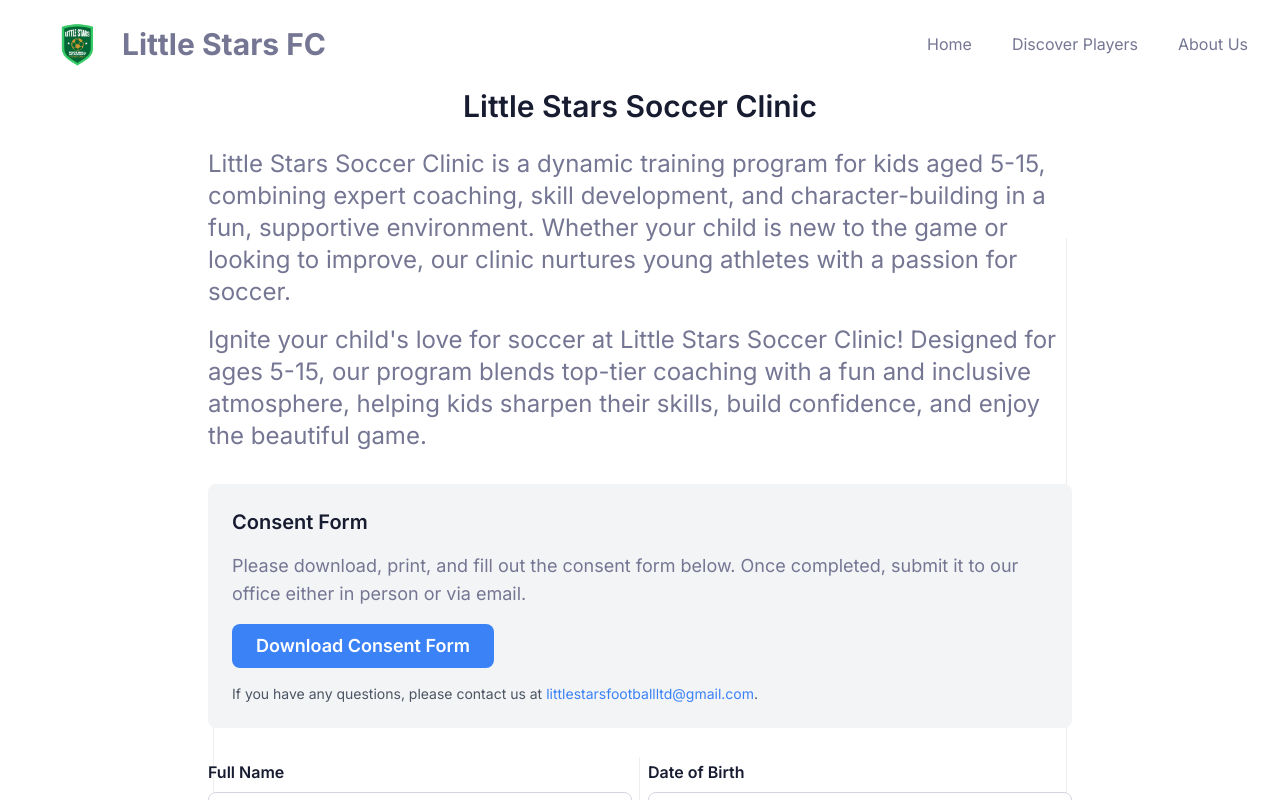
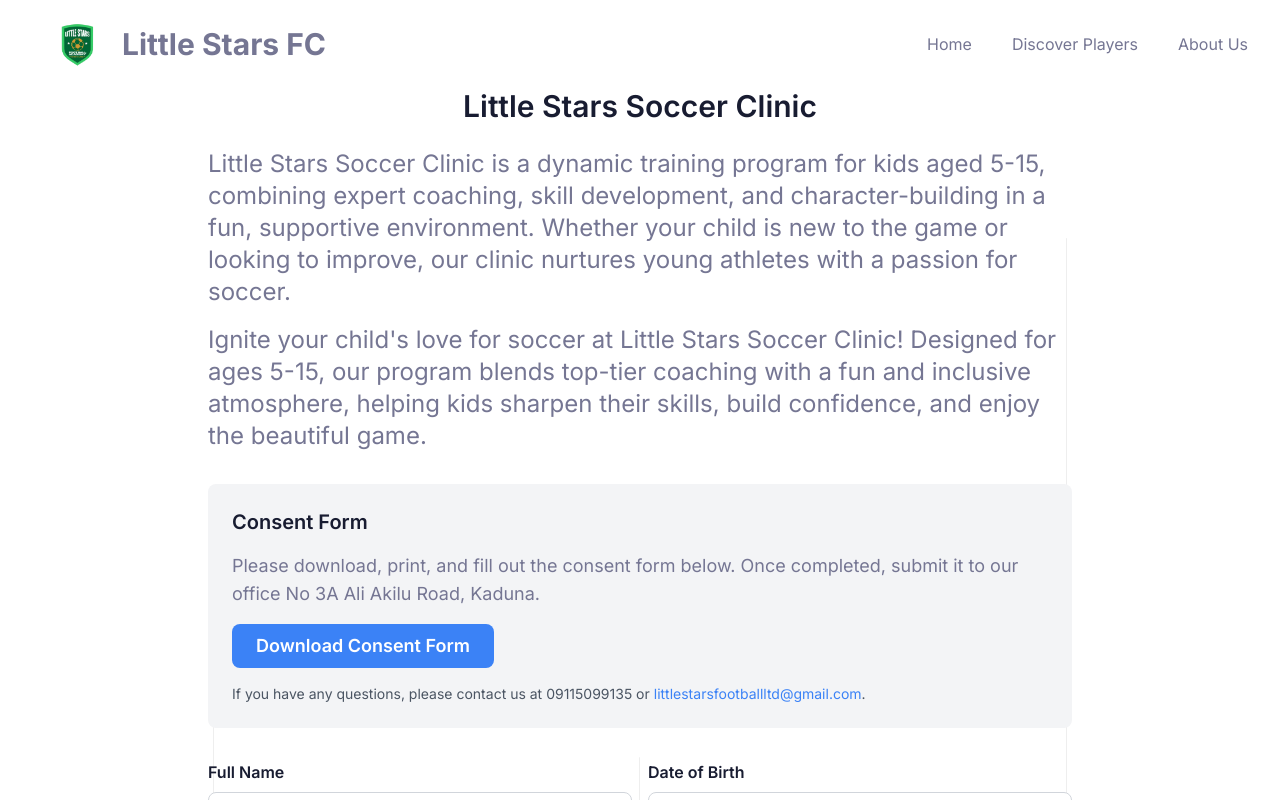
Before and after one commit to itsabubakar/little-stars-academy, a Next.js app: page /clinic in a window 1280 px wide. Shown: the top 800 px of the page. Built offline with nearby package versions, Linux system fonts and the light colour scheme.

Commit message:
Update consent form submission instructions and add video section to About page

```diff
--- a/app/(site)/clinic/page.tsx
+++ b/app/(site)/clinic/page.tsx
@@ -93,17 +93,17 @@ const Page = () => {
           </h3>
           <p className="mb-4 text-lg">
             Please download, print, and fill out the consent form below. Once
-            completed, submit it to our office either in person or via email.
+            completed, submit it to our office No 3A Ali Akilu Road, Kaduna.
           </p>
           <a
-            href="/path/to/consent-form.pdf" // Replace with the actual path to your PDF
+            href="/consent-form.pdf" // Replace with the actual path to your PDF
             download="Little_Stars_Soccer_Clinic_Consent_Form.pdf"
             className="inline-block rounded-lg bg-blue-500 px-6 py-2 text-lg font-semibold text-white hover:bg-blue-600"
           >
             Download Consent Form
           </a>
           <p className="mt-4 text-sm text-gray-600">
-            If you have any questions, please contact us at{" "}
+            If you have any questions, please contact us at 09115099135 or{" "}
             <a
               href="mailto:littlestarsfootballltd@gmail.com"
               className="text-blue-500 hover:underline"
--- a/components/About/index.tsx
+++ b/components/About/index.tsx
@@ -3,6 +3,7 @@
 import { motion } from "framer-motion";
 import Image from "next/image";
 import Link from "next/link";
+import ReactPlayer from "react-player";
 
 const About = () => {
   return (
@@ -106,6 +107,21 @@ const About = () => {
       </section>
       {/* <!-- ===== About End ===== --> */}
 
+      <div className="mx-auto max-w-c-1235 overflow-hidden px-4 pb-20 md:px-8 2xl:px-0">
+        <h2 className="relative mb-6 text-3xl font-bold text-black dark:text-white xl:text-hero">
+          <span className="relative inline-block before:absolute before:bottom-2.5 before:left-0 before:-z-1 before:h-3 before:w-full before:bg-titlebg dark:before:bg-titlebgdark">
+            - Little Stars Football Academy{" "}
+          </span>
+          In Videos
+        </h2>
+        <ReactPlayer
+          width={"100%"}
+          height={500}
+          url={"https://youtu.be/A6BosVpW-NQ"}
+          controls
+        />
+      </div>
+
       {/* <!-- ===== About Two Start ===== --> */}
       <section>
         <div className="mx-auto max-w-c-1235 overflow-hidden px-4 md:px-8 2xl:px-0">
```
Also changed, not shown: app/(site)/page.tsx (+2 -8 lines).
